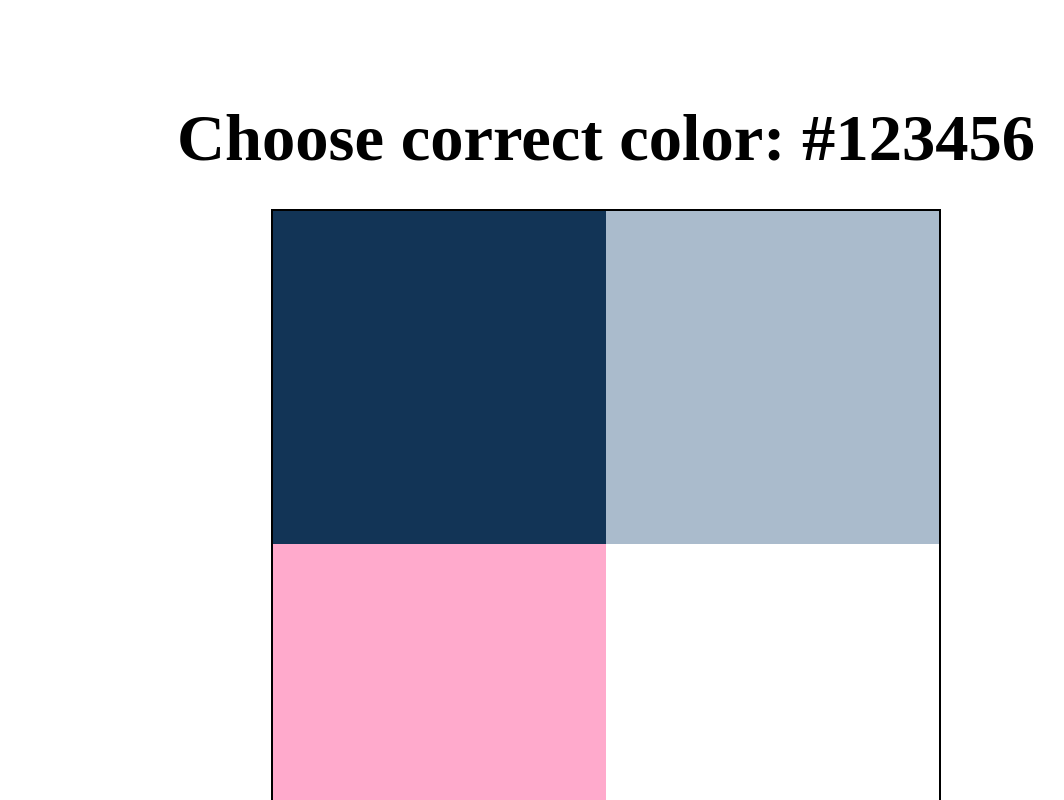
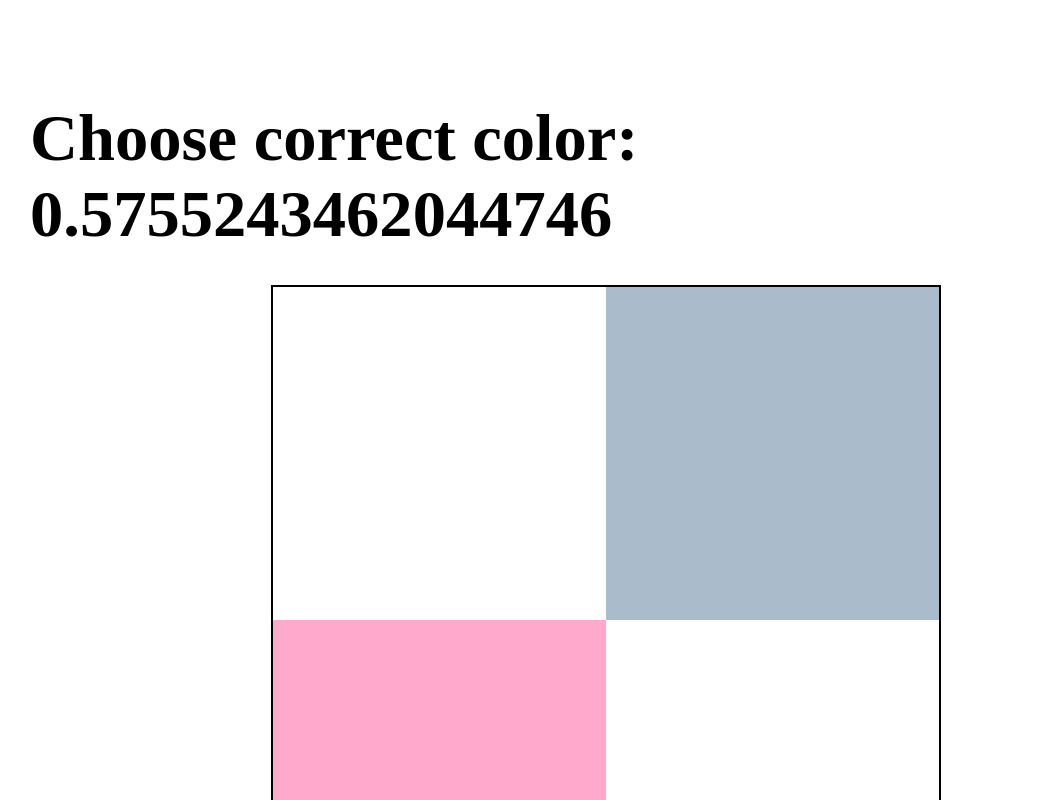
Before and after one commit to zakrzewskib/ChooseColorNuxt, a Nuxt app: page / in a window 1280 px wide. Shown: the top 800 px of the page, without its empty margins (34-1098 px from the left). Built offline with nearby package versions, Linux system fonts and the light colour scheme.

Commit message:
Add props to Header and console.log selected color

```diff
--- a/components/ColorBox.vue
+++ b/components/ColorBox.vue
@@ -1,10 +1,15 @@
 <template>
-  <div :style="boxColor" class="color-box"></div>
+  <div @click="chooseColor" :style="boxColor" class="color-box"></div>
 </template>
 
 <script>
 export default {
   props: ["color"],
+  methods: {
+    chooseColor() {
+      console.log(this.color);
+    }
+  },
   computed: {
     boxColor() {
       return {
@@ -19,5 +24,7 @@ export default {
 .color-box {
   width: 100%;
   height: 100%;
+
+  cursor: pointer;
 }
 </style>
--- a/components/HeaderContainer.vue
+++ b/components/HeaderContainer.vue
@@ -1,6 +1,12 @@
 <template>
-  <h1>Choose correct color: #123456</h1>
+  <h1>{{ title }} {{ colorToSelect }}</h1>
 </template>
+
+<script>
+export default {
+  props: ["title", "colorToSelect"]
+};
+</script>
 
 <style scoped>
 h1 {
--- a/pages/index.vue
+++ b/pages/index.vue
@@ -1,6 +1,6 @@
 <template>
   <div class="container">
-    <HeaderContainer />
+    <HeaderContainer title="Choose correct color:" :colorToSelect="colors[0]" />
     <ColorsContainer :colors="colors" />
   </div>
 </template>
@@ -9,7 +9,7 @@
 export default {
   data() {
     return {
-      colors: ["#123456", "#aabbcc", "#ffaacc", "#ffffff"]
+      colors: [Math.random(), "#aabbcc", "#ffaacc", "#ffffff"]
     };
   }
 };
```
